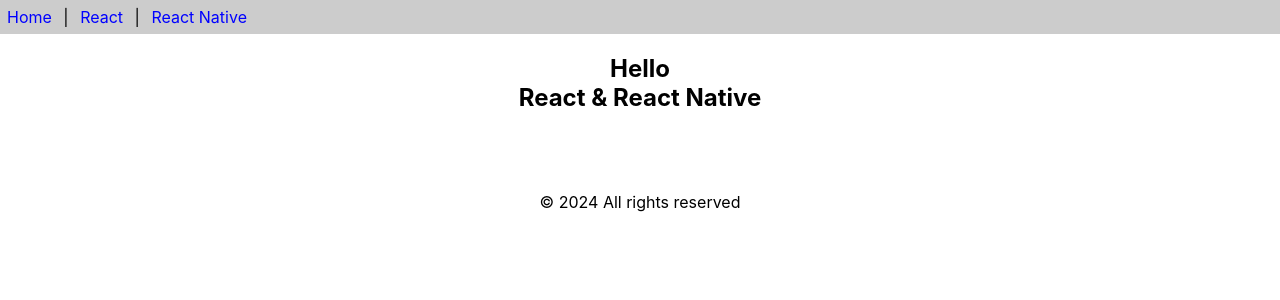
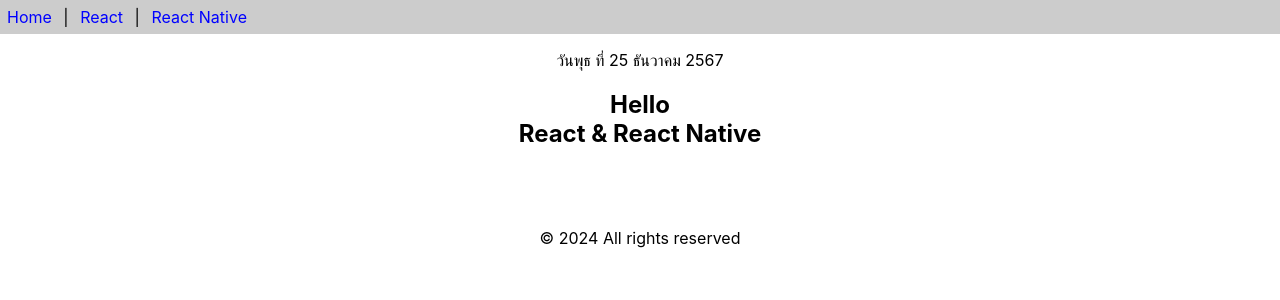
Before and after one commit to oaktnpy/app1, a React (Create React App) app: page / in a window 1280 px wide. Shown: the top 300 px of the page. Built offline with nearby package versions, Linux system fonts and the light colour scheme.

Commit message:
add class-components.js file

```diff
--- a/src/App.js
+++ b/src/App.js
@@ -1,9 +1,15 @@
 import React from 'react'
 import { Content, Footer, Header } from './func-component';
+import Calendar from './class-components';
 
 function App() {
   return (
-    [<Header/>,<Content/>,<Footer/>]
+    <>
+      <Header/>
+      <p><center><Calendar/></center></p>
+      <Content/>
+      <Footer/>
+    </>
   );
 }
 
--- /dev/null
+++ b/src/class-components.js
@@ -0,0 +1,18 @@
+import React,{Component} from "react";
+
+export default class Calendar extends Component {
+    getDate() {
+        const dayNames = ['อาทิตย์','จันทร์','อังคาร','พุธ','พฤหัสบดี','ศุกร์','เสาร์']
+        const monthNames = ['มกราคม','กุมภาพันธ์','มีนาคม','เมษายน','พฤษภาคม','มิถุนายน','กรกฎาคม','สิงหาคม','กันยายน','ตุลาคม','พฤศจิกายน','ธันวาคม']
+        const date = new Date()
+        const weekDay = dayNames[date.getDay()]
+        const day = date.getDate()
+        const month = monthNames[date.getMonth()]
+        const year = date.getFullYear() + 543
+        return `วัน${weekDay} ที่ ${day} ${month} ${year}`
+    }
+
+    render() {
+        return <div>{this.getDate()}</div>
+    }
+}
```
